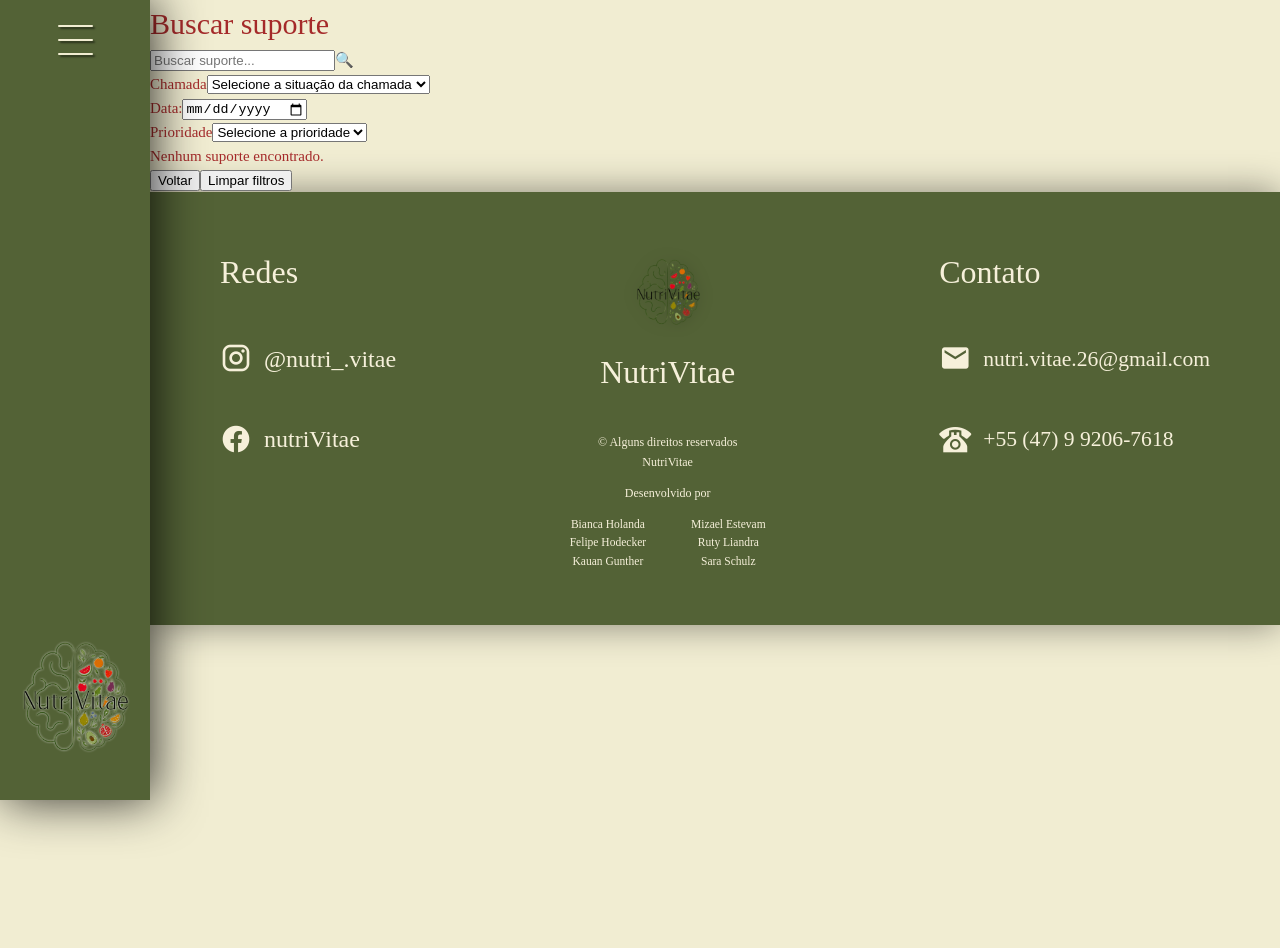
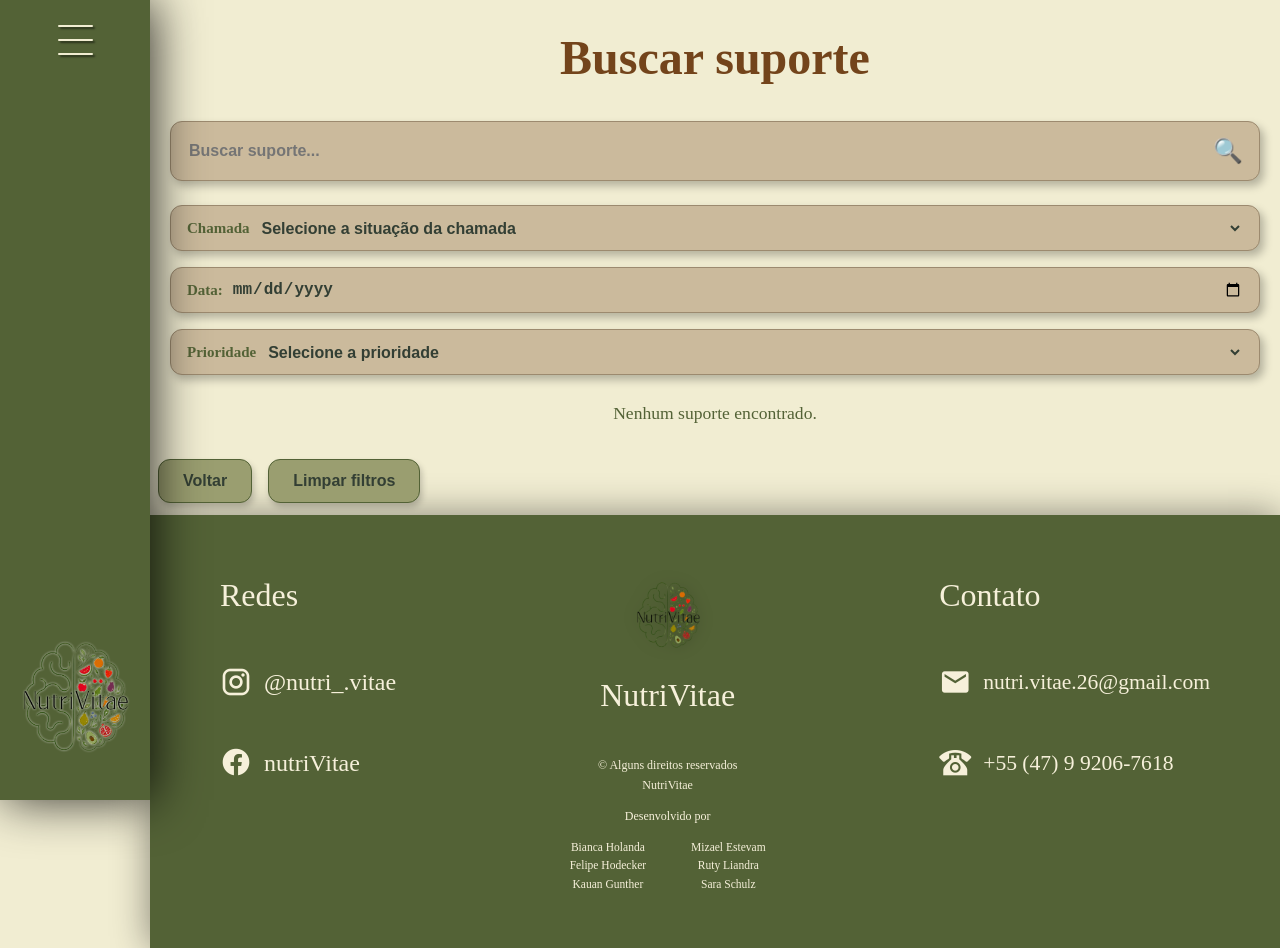
Before and after one commit to nutriVitae-hack2026/nutriVitae, a Vue app: page /buscar-suporte in a window 1280 px wide. Before the commit the page ends 800 px from the top, so only its background shows below. Built offline with nearby package versions, Linux system fonts and the light colour scheme; a web font is replaced by a local one.

Commit message:
feat: implementar funcionalidade de cadastro de suporte e melhorar layout do formulário

```diff
--- a/src/views/Suporte/buscarSuporte.vue
+++ b/src/views/Suporte/buscarSuporte.vue
@@ -1,5 +1,6 @@
 <script setup>
 import { computed, onMounted, ref } from 'vue'
+import router from '@/router'
 
 const buscarTermo = ref('')
 const suportes = ref([])
@@ -34,8 +35,13 @@ onMounted(() => {
   suportes.value = JSON.parse(localStorage.getItem('suportes') || '[]')
 })
 
+function apagarSuporte(id) {
+  suportes.value = suportes.value.filter((item) => item.id !== id)
+  localStorage.setItem('suportes', JSON.stringify(suportes.value))
+}
+
 function voltarSuporte() {
-
+  router.push('/')
 }
 
 function limparFiltros() {
@@ -51,13 +57,7 @@ function limparFiltros() {
     <h1>Buscar suporte</h1>
 
     <div class="barra-buscar">
-
-
-      <input
-        type="text"
-        v-model="buscarTermo"
-        placeholder="Buscar suporte..."
-      />
+      <input type="text" v-model="buscarTermo" placeholder="Buscar suporte..." />
       <span class="search-icon">🔍</span>
     </div>
 
@@ -103,7 +103,186 @@ function limparFiltros() {
 </template>
 
 <style scoped>
-.principal{
-  color: brown;
+h1 {
+  color: #73441b;
+  text-align: center;
+  font-size: 3rem;
+  margin-bottom: 24px;
+  font-weight: bold;
+}
+
+.principal {
+  max-width: 1200px;
+  margin: 0 auto;
+  padding: 20px;
+}
+
+.barra-buscar {
+  display: flex;
+  align-items: center;
+  background-color: #cbba9c;
+  border: 1px solid #9c8a6f;
+  border-radius: 12px;
+  padding: 10px 16px;
+  box-shadow: 4px 5px 8px rgba(0, 0, 0, 0.25);
+  margin-bottom: 24px;
+  position: relative;
+}
+
+.barra-buscar input {
+  width: 100%;
+  background: transparent;
+  border: none;
+  outline: none;
+  color: #333f34;
+  font-size: 1rem;
+  font-weight: bold;
+}
+
+.search-icon {
+  font-size: 1.5rem;
+  margin-left: 10px;
+  cursor: pointer;
+}
+
+.chamada,
+.data,
+.prioridade {
+  display: flex;
+  align-items: center;
+  background-color: #cbba9c;
+  border: 1px solid #9c8a6f;
+  border-radius: 12px;
+  padding: 10px 16px;
+  box-shadow: 4px 5px 8px rgba(0, 0, 0, 0.25);
+  margin-bottom: 16px;
+}
+
+.chamada label,
+.data label,
+.prioridade label {
+  color: #536236;
+  font-weight: 900;
+  margin-right: 8px;
+  white-space: nowrap;
+}
+
+.chamada select,
+.data input,
+.prioridade select {
+  width: 100%;
+  background: transparent;
+  border: none;
+  outline: none;
+  color: #333f34;
+  font-size: 1rem;
+  font-weight: bold;
+}
+
+.chamada select,
+.prioridade select {
+  cursor: pointer;
+}
+
+.chamada select option,
+.prioridade select option {
+  background-color: #cbba9c;
+  color: #4b5a32;
+  padding: 10px;
+}
+
+.resultados {
+  display: grid;
+  gap: 16px;
+  margin: 24px 0;
+}
+
+.suporte {
+  background-color: #cbba9c;
+  border: 1px solid #9c8a6f;
+  border-radius: 12px;
+  padding: 16px;
+  box-shadow: 4px 5px 8px rgba(0, 0, 0, 0.25);
+}
+
+.suporte h2 {
+  color: #73441b;
+  margin: 0 0 12px 0;
+  font-size: 1.5rem;
+}
+
+.suporte p {
+  color: #536236;
+  margin: 6px 0;
+  font-weight: bold;
+}
+
+.suporte button {
+  margin-top: 12px;
+  padding: 8px 16px;
+  background-color: #9a9e70;
+  color: #333f34;
+  border: 1px solid #536236;
+  border-radius: 8px;
+  font-weight: bold;
+  cursor: pointer;
+  transition: background 0.2s;
+}
+
+.suporte button:hover {
+  background-color: #6b7c4f;
+}
+
+.sem-resultados {
+  text-align: center;
+  color: #536236;
+  font-size: 1.1rem;
+  margin-top: 24px;
+}
+
+.bnt-voltar,
+.limpar-filtros {
+  padding: 12px 24px;
+  margin: 12px 8px;
+  background-color: #9a9e70;
+  color: #333f34;
+  border: 1px solid #536236;
+  border-radius: 12px;
+  font-size: 1rem;
+  font-weight: bold;
+  cursor: pointer;
+  box-shadow: 2px 4px 6px rgba(0, 0, 0, 0.2);
+  transition: background 0.2s;
+}
+
+.bnt-voltar:hover,
+.limpar-filtros:hover {
+  background-color: #6b7c4f;
+}
+
+@media (max-width: 700px) {
+  h1 {
+    font-size: 2rem;
+  }
+
+  .chamada,
+  .data,
+  .prioridade {
+    flex-direction: column;
+    align-items: flex-start;
+    gap: 8px;
+  }
+
+  .chamada label,
+  .data label,
+  .prioridade label {
+    margin-right: 0;
+  }
+
+  .chamada select,
+  .data input,
+  .prioridade select {
+    width: 100%;
+  }
 }
 </style>
--- a/src/views/Suporte/cadastroSuporte.vue
+++ b/src/views/Suporte/cadastroSuporte.vue
@@ -29,10 +29,6 @@ function aoSelecionarFotoProblema(event) {
   }
 }
 
-function buscarSuporte() {
-  router.push('/buscar-suporte')
-}
-
 function validarFormulario() {
   const { usuario } = cadastro.value
 
@@ -45,10 +41,18 @@ function validarFormulario() {
     alert('Preencha nome, email, assunto e descrição.')
     return false
   }
-  {
-    router.push('/buscar-suporte')
-    return true
-  }
+
+  const suportes = JSON.parse(localStorage.getItem('suportes') || '[]')
+  suportes.push({
+    id: Date.now(),
+    usuario: { ...usuario },
+    data: new Date().toISOString().slice(0, 10),
+    chamada: 'em-andamento',
+    prioridade: 'baixa',
+  })
+  localStorage.setItem('suportes', JSON.stringify(suportes))
+  router.push('/buscar-suporte')
+  return true
 }
 
 function cancelar() {
@@ -58,7 +62,7 @@ function cancelar() {
 
 <template>
   <div class="principal container-formulario grade-formulario">
-    <h1>Cadastro de Componentes</h1>
+    <h1>Cadastro de suporte</h1>
 
     <div class="nome cartao-entrada">
       <label for="nome">Nome:</label>
@@ -91,29 +95,18 @@ function cancelar() {
       </select>
     </div>
 
-    <div class="anexar-imagem cartao-entrada">
+    <div class="anexar-imagem painel-quadrado cartao-entrada">
       <label for="foto">Anexar imagem:</label>
       <input id="foto" type="file" accept="image/*" @change="aoSelecionarFotoProblema" />
     </div>
 
-    <div class="descrever-problema cartao-entrada">
+    <div class="descrever-problema painel-quadrado cartao-entrada">
       <label for="descrever">Descrever problema:</label>
-      <input type="text" id="descrever" v-model="cadastro.usuario.descrever" />
-    </div>
-
-    <div class="input-grande">
-      <label for="foto">Modo de Preparo:</label>
-      <textarea id="descrever" v-model="agendamento.profissional.preparo"></textarea>
-    </div>
-
-    <div class="input-grande">
-      <label for="descrever">Ingredientes:</label>
-      <textarea id="descrever" v-model="agendamento.profissional.ingredientes"></textarea>
+      <textarea id="descrever" v-model="cadastro.usuario.descrever"></textarea>
     </div>
 
     <button type="button" @click="validarFormulario" class="bnt-confirmar">Confirmar</button>
     <button @click="cancelar" class="bnt-cancelar">Cancelar</button>
-    <button @click="buscarSuporte()" class="bnt-cancelar">Pesquisa</button>
   </div>
 </template>
 
@@ -129,7 +122,7 @@ h1 {
 
 .grade-formulario {
   display: grid;
-  grid-template-columns: 1fr 1fr;
+  grid-template-columns: 0.5fr 0.5fr;
   gap: 16px;
 }
 
@@ -204,6 +197,49 @@ h1 {
   background-color: #6b7c4f;
 }
 
+.painel-quadrado {
+  width: 100%;
+  aspect-ratio: 1.9 / 1;
+  flex-direction: column;
+  justify-content: flex-start;
+  gap: 0;
+  align-self: start;
+  padding: 0;
+}
+
+.painel-quadrado label {
+  margin: 0;
+  padding: 10px 16px 0 16px;
+  text-align: center;
+  flex-shrink: 0;
+}
+
+.painel-quadrado input[type='file'] {
+  width: auto;
+  max-width: 100%;
+  margin-top: 16px;
+  align-self: center;
+  padding: 0 16px 16px 16px;
+}
+
+.painel-quadrado textarea {
+  width: 100%;
+  flex: 1;
+  min-height: 0;
+  margin-top: 0px;
+  margin-left: 30px;
+  margin-right: 16px;
+  margin-bottom: 16px;
+  background: transparent;
+  border: none;
+  outline: none;
+  padding: 10px;
+  color: #333f34;
+  font-size: 0.9rem;
+  font: inherit;
+  resize: none;
+}
+
 .input-grande {
   display: flex;
   flex-direction: column;
@@ -224,7 +260,6 @@ h1 {
   font-size: 1.5rem;
 }
 
-/* Textarea ajustado para começar do topo e quebrar linhas */
 .input-grande textarea {
   width: 100%;
   height: 100%;
@@ -237,12 +272,12 @@ h1 {
   font-weight: bold;
   font-family: inherit;
   resize: none;
-  text-align: left; /* Garante que o texto comece do topo */
+  text-align: left;
 }
 
 .bnt-confirmar {
   width: 100%;
-  margin-top: 24px;
+  margin-top: 20px;
   padding: 12px;
   background-color: #9a9e70;
   color: #333f34;
```
